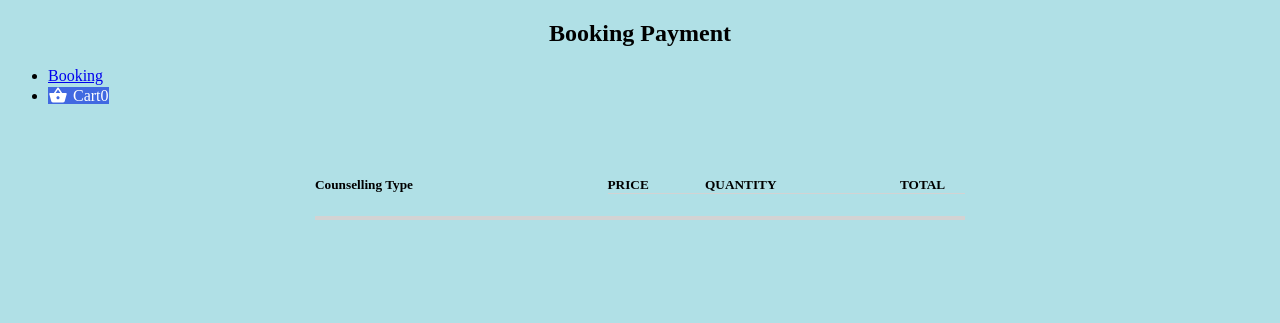
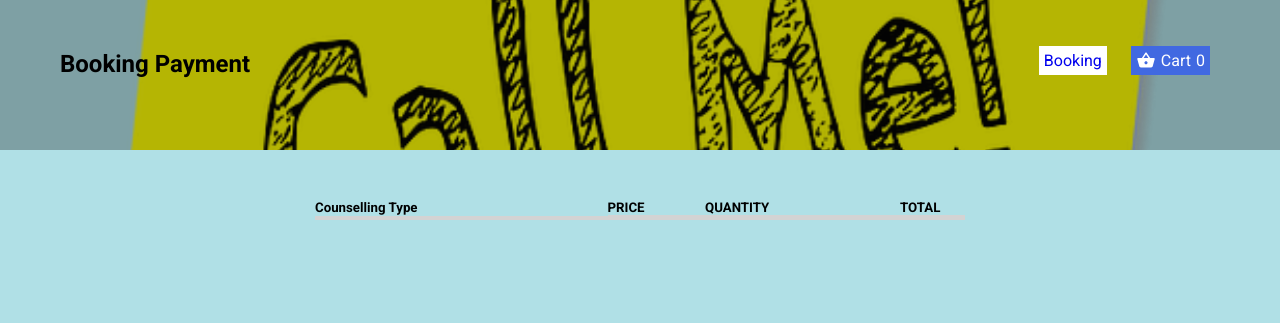
Before and after one commit to Zayda2020/finalzta, a plain HTML site: page cart.html in a window 1280 px wide. Drawn offline with nearby package versions, Linux system fonts and the light colour scheme.

Commit message:
fifth commit 02.05.2021

```diff
--- /dev/null
+++ b/bookingcss.css
@@ -0,0 +1,55 @@
+* {
+    margin: 0;
+    padding: 1;
+    box-sizing: border-box;
+    font-family: 'Roboto', sans-serif;
+}
+
+.cart ion-icon {
+   vertical-align: bottom;
+   font-size: 20px;
+   padding-right: 5px;
+}
+
+.cart a {
+    background-color: royalblue;
+    color: #fff;
+    cursor: pointer;
+    text-decoration: none;
+}
+
+.container,
+.container-products {
+    display: flex;
+    justify-content: center;
+    flex-wrap: wrap;
+    margin-top: 50px;
+    padding-bottom: 100px;;
+}
+
+.image {
+    margin-right: 20px;
+    margin-left: 20px;
+    position: relative;
+    overflow: hidden;
+}
+
+.add-cart {
+    position: absolute;
+    width: 100%;
+    background-color: darkgrey;
+    transition: all 0.3s ease-in-out;
+    opacity: 0;
+    cursor: pointer;
+    text-align: center;
+}
+
+.image:hover .cart1,
+.image:hover .cart2,
+.image:hover .cart3,
+.image:hover .cart4 {
+    bottom: 50px;
+    opacity: 1;
+    padding: 10px;
+    text-decoration: none;
+}
--- a/cartstyles.css
+++ b/cartstyles.css
@@ -1,3 +1,60 @@
+* {
+    margin: 0;
+    padding: 0;
+    box-sizing: border-box;
+    font-family: 'Roboto', sans-serif;
+}
+
+header {
+    background-image: url('images/call-me.png');
+    background-repeat: no-repeat;
+    background-size: cover;
+    background-position: center;
+    height: 150px;
+    position: relative;
+}
+
+.overlay {
+    position: absolute;
+    z-index: 1;
+    top: 0;
+    left: 0;
+    height: 100%;
+    right: 0;
+    bottom: 0;
+    padding: 0 !important;
+    margin: 0 !important;
+    background-color: rgba(10,10,10,0.3);
+}
+
+nav {
+    position: absolute;
+    top: 0;
+    right: 0;
+    left: 0;
+    z-index: 2;
+    display: flex;
+    flex-wrap: wrap;
+    justify-content: space-between;
+    padding: 50px 60px 0 60px;
+}
+
+nav li {
+    list-style: none;
+    display: inline-block;
+    padding-right: 10px;
+    padding-left: 10px;
+}
+
+nav li span {
+    padding-left: 5px;
+}
+
+li a {
+    padding: 5px;
+    background-color: #fff;
+    text-decoration: none;;
+}
 
 .cart ion-icon {
    vertical-align: bottom;
@@ -18,7 +75,7 @@
     justify-content: center;
     flex-wrap: wrap;
     margin-top: 50px;
-      padding-bottom: 100px;
+    padding-bottom: 100px;;
 }
 
 .image {
@@ -26,13 +83,12 @@
     margin-left: 20px;
     position: relative;
     overflow: hidden;
-
 }
 
 .add-cart {
     position: absolute;
     width: 100%;
-    background-color: rgb(38, 80, 114);
+    background-color: darkgrey;
     transition: all 0.3s ease-in-out;
     opacity: 0;
     cursor: pointer;
@@ -47,18 +103,6 @@
     opacity: 1;
     padding: 10px;
     text-decoration: none;
-  }
-
-
-  .overlay {
-    z-index: 1;
-    top: 0;
-    left: 0;
-    height: 100%;
-    right: 0;
-    bottom: 0;
-    padding: 0 !important;
-    margin: 0 !important;
 }
 
 /* ----------------- CART PAGE --------------- */
@@ -133,7 +177,7 @@
 }
 
 .products img {
-    width: 75px;
+    width: 50px;
 }
 
 .basketTotalContainer {
--- a/script.js
+++ b/script.js
@@ -5,21 +5,21 @@ let products = [
     {
         name: "Individual Counselling",
         imagePath: "./images/product-1.jpeg",
-        tag: "individualcounselling",
+        tag: "individual",
         price: 80,
         inCart: 0
     },
     {
         name: "Couples Counselling",
         imagePath: "./images/product-2.jpeg",
-        tag: "couplescounselling",
+        tag: "couples",
         price: 120,
         inCart: 0
     },
     {
         name: "Online Therapy",
         imagePath: "./images/product-3.jpeg",
-        tag: "onlinetherapy",
+        tag: "online",
         price: 60,
         inCart: 0
     },
```
Also changed, not shown: booking.html (+2 -1 lines). Lines whose indentation alone changed are shown as unchanged.
